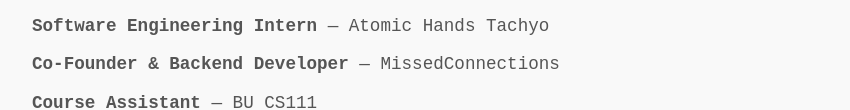
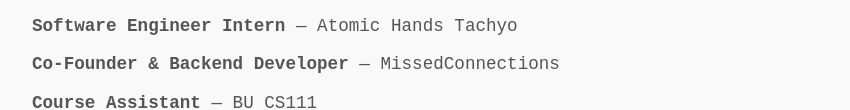
Before and after one commit to mhit30/mhit30.github.io, a plain HTML site: page index.html in a window 1280 px wide. Shown: the part 597-707 px from the top of the page, without its empty margins (208-1058 px from the left). Drawn offline with Linux system fonts and the light colour scheme.

Commit message:
minor typo

```diff
--- a/index.html
+++ b/index.html
@@ -33,7 +33,7 @@
           <div id="work">
             <h2>Current Roles</h2>
             <ul class="role-list">
-              <li><b>Software Engineering Intern</b> — Atomic Hands Tachyo</li>
+              <li><b>Software Engineer Intern</b> — Atomic Hands Tachyo</li>
               <li><b>Co-Founder & Backend Developer</b> — MissedConnections</li>
               <li><b>Course Assistant</b> — BU CS111</li>
             </ul>
```
